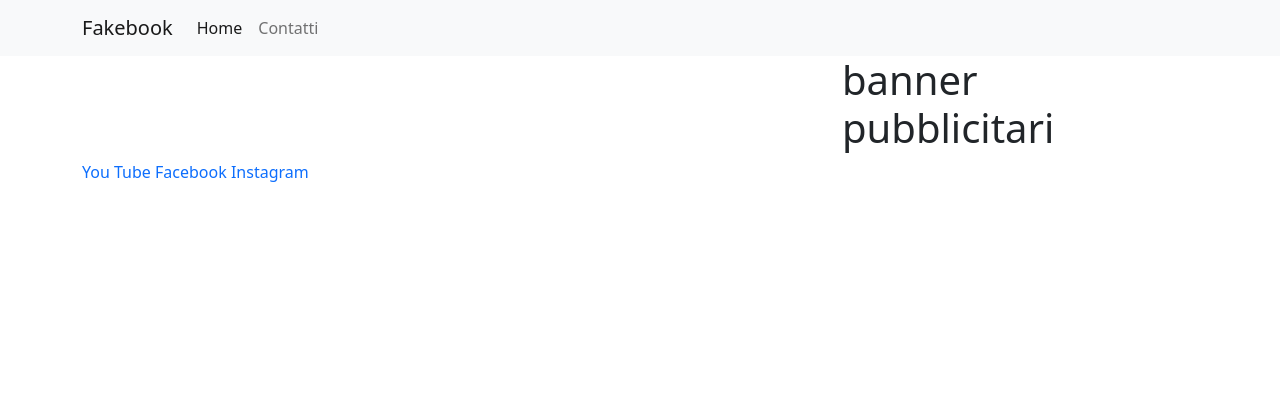
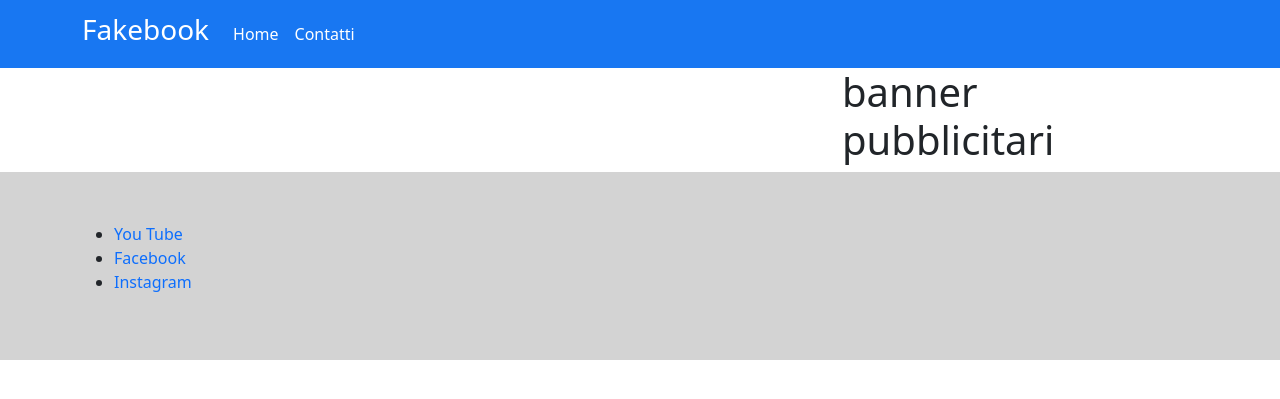
Before and after one commit to GiuseppeTodisco92/mydjangoblog, a Django app: page / in a window 1280 px wide. Shown: the top 399 px of the page. Run offline with Django 4.2, Linux system fonts and the light colour scheme; data that the repository does not hold is empty.

Commit message:
add style

```diff
--- a/static/css/style.css
+++ b/static/css/style.css
@@ -1,24 +1,40 @@
 
-.container_custom{
-    width: 50%;
+.header_style{
+    background-color: #1877f2;
+}
+a{
+    text-decoration: none;
 
 }
 
-a{
-    text-decoration: none;
-}
-
 .post_container{
-    border: 1px solid black;
     margin-bottom: .625rem;
+    max-width: 21.875rem;
+    height: 12.5rem;
+    overflow-y: auto;
 }
 
 .title{
-    background-color: blue;
+    background-color: #1877f2;
     color: white;
     padding: .3125rem;
+
+}
+
+.data{
+    font-weight: bold;
 }
 
 .content{
     padding: 0px 20px;
 }
+
+.post{
+    border: 1px solid #1877f2;
+    margin-bottom: 3.125rem;
+}
+
+.footer{
+    background-color: lightgray;
+    padding: 3.125rem;
+}
--- a/template/base.html
+++ b/template/base.html
@@ -12,20 +12,32 @@
     <link rel="stylesheet" href="{% static 'css/style.css' %}">
 </head>
 <body>
-    <header >
-        <nav class="navbar navbar-expand-lg bg-light ">
+    <header class="header_style">
+        <nav class="navbar navbar-expand-lg text-white">
             <div class="container">
-                <a class="navbar-brand" href="/">Fakebook</a>
+                <a class="navbar-brand" href="/">
+                    <h3 class="text-white">
+                        Fakebook
+                    </h3>
+                </a>
                 <button class="navbar-toggler" type="button" data-bs-toggle="collapse" data-bs-target="#navbarNav" aria-controls="navbarNav" aria-expanded="false" aria-label="Toggle navigation">
                 <span class="navbar-toggler-icon"></span>
                 </button>
                 <div class="collapse navbar-collapse" id="navbarNav">
                 <ul class="navbar-nav">
                     <li class="nav-item">
-                    <a class="nav-link active" aria-current="page" href="/">Home</a>
+                    <a class="nav-link active" aria-current="page" href="/">
+                        <span class="text-white">
+                            Home
+                        </span>
+                    </a>
                     </li>
                     <li class="nav-item">
-                    <a class="nav-link" href="contatti">Contatti</a>
+                    <a class="nav-link" href="contatti">
+                        <span class="text-white">
+                            Contatti
+                        </span>
+                    </a>
                     </li>
                 </ul>
                 </div>
@@ -43,7 +55,7 @@
 
                     {% endblock content %}
                 </div>
-                <div class="col-sm-4">
+                <div class="col-sm-4 ">
                         <h1>banner pubblicitari</h1>
                 </div>
             </div>
@@ -51,11 +63,16 @@
 
         </div>
     </main>
-    <footer>
+    <footer class="footer">
         <div class="container fluid">
-            <a href="">You Tube</a>
-            <a href="">Facebook</a>
-            <a href="">Instagram</a>
+            <ul>
+                <li><a href="">You Tube</a></li>
+                <li><a href="">Facebook</a></li>
+                <li><a href="">Instagram</a></li>
+            </ul>
+
+
+
         </div>
     </footer>
 
--- a/template/lista_post.html
+++ b/template/lista_post.html
@@ -2,15 +2,23 @@
 QUESTO PER CREARE EREDITAERIETà TRA LE PAGINE, QUINDI AVERE STESSA INTESTAZIONE E FOOTER -->
 {% extends "base.html" %}
 {% block content %}
-    <div class="container_custom post">
+    <div class="container_custom">
+
         {% for object in object_list %}
+        <div class="post">
+            <div>
+                <a href="{{object.get_absolute_url}}">
+                    <h2 class="title text-center">{{ object.titolo}}</h2>
+                </a>
+            </div>
             <div class="post_container">
-                <a href="{{object.get_absolute_url}}"><h2 class="title text-center">{{ object.titolo}}</h2></a>
                 <div class="content">
-                    <small>{{ object.data}}</small>
+                    <small class="data">{{ object.data}}</small>
                     <p>{{ object.contenuto|truncatechars:300}}</p>
                 </div>
             </div>
+        </div>
+
 
         {% endfor %}
     </div>
```
